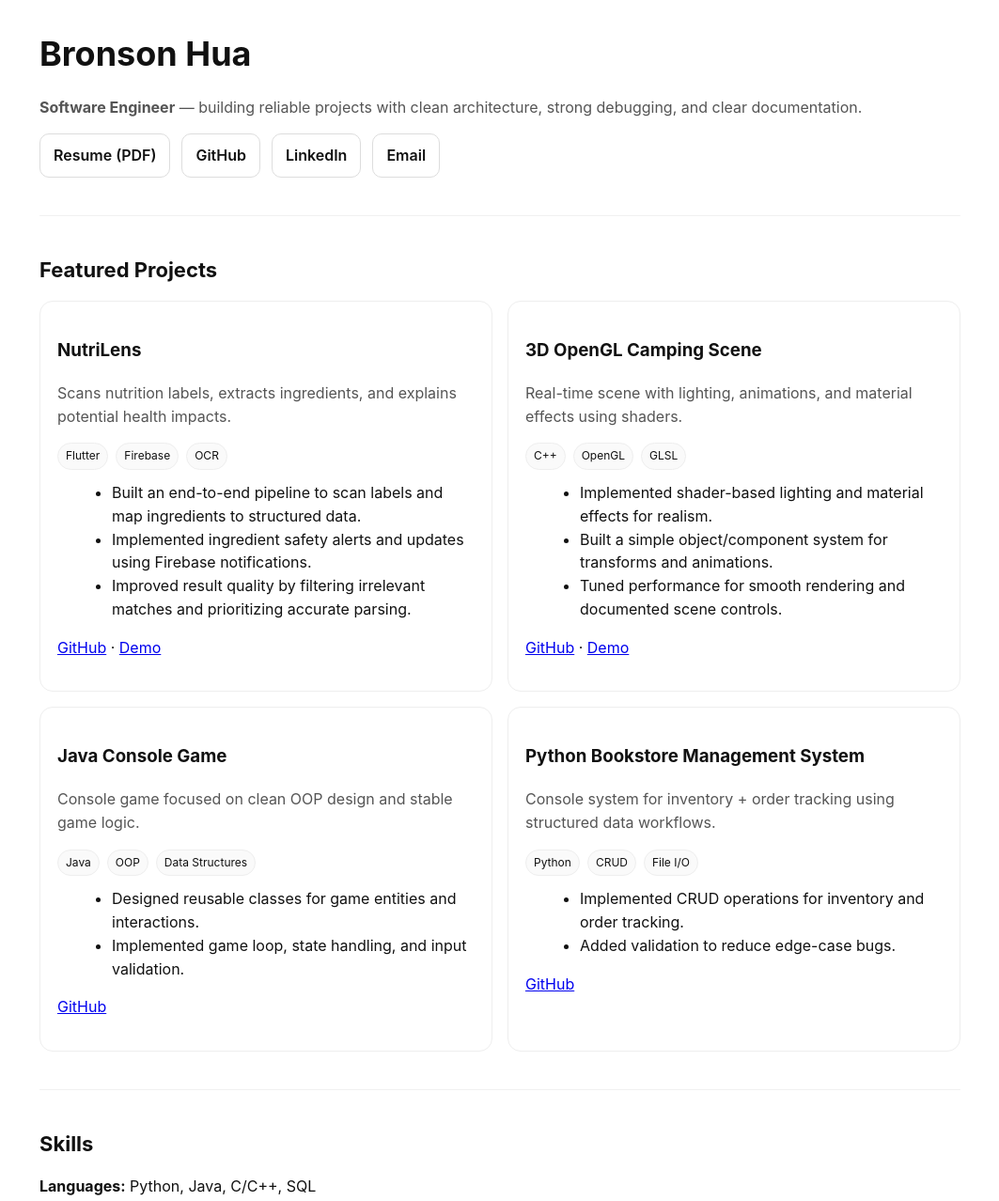
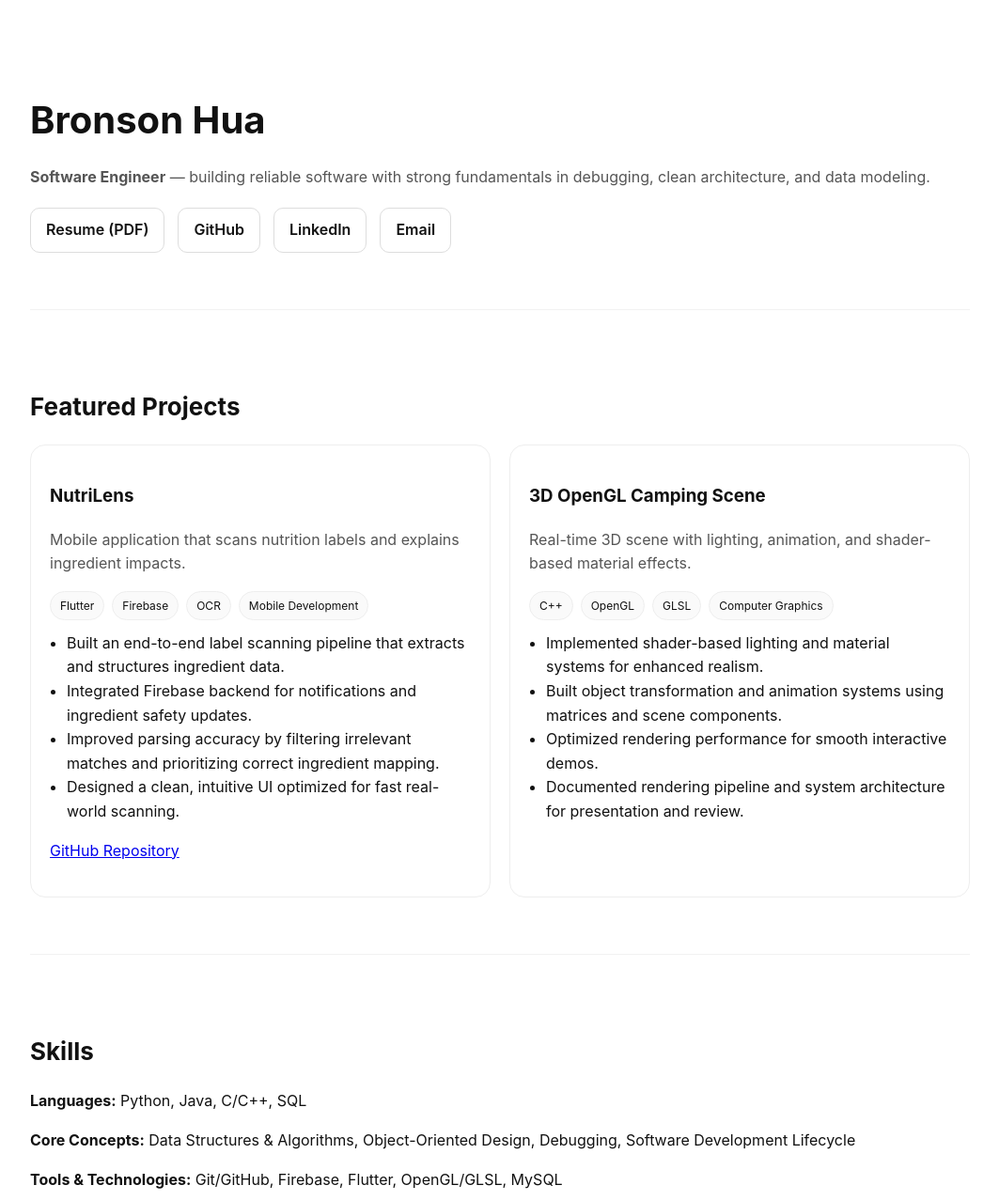
Before and after one commit to BronsonHua1/bronsonhua, a plain HTML site: page index.html in a window 1280 px wide. Shown: the part 92-1370 px from the top of the page at 94% size, without its empty margins (108-1171 px from the left). Drawn offline with Linux system fonts and the light colour scheme.

Commit message:
Refactor index.html for improved layout and styling
Updated layout and styling of the webpage, including adjustments to padding, margins, and font sizes. Enhanced the navigation and project sections for better user experience.

```diff
--- a/index.html
+++ b/index.html
@@ -5,31 +5,32 @@
   <meta name="viewport" content="width=device-width, initial-scale=1" />
   <title>Bronson Hua | Software Engineer</title>
   <style>
-    :root { --max: 980px; }
+    :root { --max: 1000px; }
     body { margin:0; font-family: -apple-system, BlinkMacSystemFont, "Segoe UI", Roboto, Arial;
-           line-height:1.55; color:#111; background:#fff; }
+           line-height:1.6; color:#111; background:#fff; }
     header { position:sticky; top:0; background:#fff; border-bottom:1px solid #eee; }
-    nav { max-width: var(--max); margin:0 auto; padding:12px 16px; display:flex; gap:16px; flex-wrap:wrap; }
+    nav { max-width: var(--max); margin:0 auto; padding:14px 20px; display:flex; gap:20px; }
     nav a { text-decoration:none; color:#111; font-weight:600; }
     nav a:hover { text-decoration:underline; }
-    main { max-width: var(--max); margin:0 auto; padding:32px 16px 60px; }
-    section { padding:40px 0; border-bottom:1px solid #f1f1f1; }
-    h1 { font-size:36px; margin:0 0 8px; }
-    h2 { font-size:22px; margin:0 0 16px; }
+    main { max-width: var(--max); margin:0 auto; padding:40px 20px 60px; }
+    section { padding:60px 0; border-bottom:1px solid #f2f2f2; }
+    h1 { font-size:40px; margin-bottom:10px; }
+    h2 { font-size:26px; margin-bottom:20px; }
     .muted { color:#555; }
-    .btns { display:flex; gap:12px; flex-wrap:wrap; margin-top:16px; }
-    .btn { border:1px solid #ddd; padding:10px 14px; border-radius:10px; text-decoration:none; color:#111; font-weight:600; }
-    .btn:hover { border-color:#bbb; }
-    .grid { display:grid; grid-template-columns: repeat(12, 1fr); gap:16px; }
-    .card { grid-column: span 12; border:1px solid #eee; border-radius:14px; padding:18px; }
+    .btns { display:flex; gap:14px; flex-wrap:wrap; margin-top:20px; }
+    .btn { border:1px solid #ddd; padding:10px 16px; border-radius:10px; text-decoration:none; color:#111; font-weight:600; }
+    .btn:hover { border-color:#aaa; }
+    .grid { display:grid; grid-template-columns: repeat(12, 1fr); gap:20px; }
+    .card { grid-column: span 12; border:1px solid #eee; border-radius:16px; padding:20px; }
     @media (min-width: 900px) { .card { grid-column: span 6; } }
     .tags { display:flex; gap:8px; flex-wrap:wrap; margin:10px 0 12px; }
-    .tag { font-size:12px; padding:4px 8px; border:1px solid #eee; border-radius:999px; background:#fafafa; }
-    ul { margin:10px 0 0 18px; }
-    footer { max-width: var(--max); margin:0 auto; padding:24px 16px; color:#666; }
+    .tag { font-size:12px; padding:5px 10px; border:1px solid #eee; border-radius:999px; background:#fafafa; }
+    ul { margin-top:10px; padding-left:18px; }
+    footer { max-width: var(--max); margin:0 auto; padding:24px 20px; color:#666; }
   </style>
 </head>
 <body>
+
 <header>
   <nav>
     <a href="#projects">Projects</a>
@@ -40,80 +41,68 @@
 </header>
 
 <main>
+
 <section id="home">
   <h1>Bronson Hua</h1>
-      <p class="muted"><strong>Software Engineer</strong> — building reliable projects with clean architecture, strong debugging, and clear documentation.</p>
+  <p class="muted"><strong>Software Engineer</strong> — building reliable software with strong fundamentals in debugging, clean architecture, and data modeling.</p>
 
   <div class="btns">
-        <a class="btn" href="YOUR_RESUME_LINK" target="_blank" rel="noreferrer">Resume (PDF)</a>
-        <a class="btn" href="YOUR_GITHUB_LINK" target="_blank" rel="noreferrer">GitHub</a>
-        <a class="btn" href="YOUR_LINKEDIN_LINK" target="_blank" rel="noreferrer">LinkedIn</a>
-        <a class="btn" href="mailto:YOUR_EMAIL">Email</a>
+    <a class="btn" href="BronsonHuaResume.pdf" target="_blank">Resume (PDF)</a>
+    <a class="btn" href="https://github.com/BronsonHua1" target="_blank">GitHub</a>
+    <a class="btn" href="https://www.linkedin.com/in/bronson-hua" target="_blank">LinkedIn</a>
+    <a class="btn" href="mailto:bronsonhua741@gmail.com">Email</a>
   </div>
 </section>
 
 <section id="projects">
   <h2>Featured Projects</h2>
+
   <div class="grid">
 
     <div class="card">
       <h3>NutriLens</h3>
-          <p class="muted">Scans nutrition labels, extracts ingredients, and explains potential health impacts.</p>
+      <p class="muted">Mobile application that scans nutrition labels and explains ingredient impacts.</p>
+
       <div class="tags">
-            <span class="tag">Flutter</span><span class="tag">Firebase</span><span class="tag">OCR</span>
+        <span class="tag">Flutter</span>
+        <span class="tag">Firebase</span>
+        <span class="tag">OCR</span>
+        <span class="tag">Mobile Development</span>
       </div>
+
       <ul>
-            <li>Built an end-to-end pipeline to scan labels and map ingredients to structured data.</li>
-            <li>Implemented ingredient safety alerts and updates using Firebase notifications.</li>
-            <li>Improved result quality by filtering irrelevant matches and prioritizing accurate parsing.</li>
+        <li>Built an end-to-end label scanning pipeline that extracts and structures ingredient data.</li>
+        <li>Integrated Firebase backend for notifications and ingredient safety updates.</li>
+        <li>Improved parsing accuracy by filtering irrelevant matches and prioritizing correct ingredient mapping.</li>
+        <li>Designed a clean, intuitive UI optimized for fast real-world scanning.</li>
       </ul>
+
       <p>
-            <a href="YOUR_GITHUB_PROJECT_LINK" target="_blank" rel="noreferrer">GitHub</a> ·
-            <a href="YOUR_DEMO_LINK" target="_blank" rel="noreferrer">Demo</a>
+        <a href="https://github.com/BronsonHua1/NutriLens" target="_blank">GitHub Repository</a>
       </p>
     </div>
 
     <div class="card">
       <h3>3D OpenGL Camping Scene</h3>
-          <p class="muted">Real-time scene with lighting, animations, and material effects using shaders.</p>
+      <p class="muted">Real-time 3D scene with lighting, animation, and shader-based material effects.</p>
+
       <div class="tags">
-            <span class="tag">C++</span><span class="tag">OpenGL</span><span class="tag">GLSL</span>
-          </div>
-          <ul>
-            <li>Implemented shader-based lighting and material effects for realism.</li>
-            <li>Built a simple object/component system for transforms and animations.</li>
-            <li>Tuned performance for smooth rendering and documented scene controls.</li>
-          </ul>
-          <p>
-            <a href="YOUR_GITHUB_PROJECT_LINK_2" target="_blank" rel="noreferrer">GitHub</a> ·
-            <a href="YOUR_DEMO_LINK_2" target="_blank" rel="noreferrer">Demo</a>
-          </p>
+        <span class="tag">C++</span>
+        <span class="tag">OpenGL</span>
+        <span class="tag">GLSL</span>
+        <span class="tag">Computer Graphics</span>
       </div>
 
-        <div class="card">
-          <h3>Java Console Game</h3>
-          <p class="muted">Console game focused on clean OOP design and stable game logic.</p>
-          <div class="tags">
-            <span class="tag">Java</span><span class="tag">OOP</span><span class="tag">Data Structures</span>
-          </div>
       <ul>
-            <li>Designed reusable classes for game entities and interactions.</li>
-            <li>Implemented game loop, state handling, and input validation.</li>
+        <li>Implemented shader-based lighting and material systems for enhanced realism.</li>
+        <li>Built object transformation and animation systems using matrices and scene components.</li>
+        <li>Optimized rendering performance for smooth interactive demos.</li>
+        <li>Documented rendering pipeline and system architecture for presentation and review.</li>
       </ul>
-          <p><a href="YOUR_GITHUB_PROJECT_LINK_3" target="_blank" rel="noreferrer">GitHub</a></p>
-        </div>
 
-        <div class="card">
-          <h3>Python Bookstore Management System</h3>
-          <p class="muted">Console system for inventory + order tracking using structured data workflows.</p>
-          <div class="tags">
-            <span class="tag">Python</span><span class="tag">CRUD</span><span class="tag">File I/O</span>
-          </div>
-          <ul>
-            <li>Implemented CRUD operations for inventory and order tracking.</li>
-            <li>Added validation to reduce edge-case bugs.</li>
-          </ul>
-          <p><a href="YOUR_GITHUB_PROJECT_LINK_4" target="_blank" rel="noreferrer">GitHub</a></p>
+      <p>
+        <!-- Add GitHub link here when ready -->
+      </p>
     </div>
 
   </div>
@@ -121,30 +110,39 @@
 
 <section id="skills">
   <h2>Skills</h2>
+
   <p><strong>Languages:</strong> Python, Java, C/C++, SQL</p>
-      <p><strong>Core:</strong> Data Structures & Algorithms, OOP, Debugging, Testing mindset, Documentation</p>
-      <p><strong>Tools/Tech:</strong> Git/GitHub, Firebase, Flutter, OpenGL/GLSL, MySQL</p>
+  <p><strong>Core Concepts:</strong> Data Structures & Algorithms, Object-Oriented Design, Debugging, Software Development Lifecycle</p>
+  <p><strong>Tools & Technologies:</strong> Git/GitHub, Firebase, Flutter, OpenGL/GLSL, MySQL</p>
+
 </section>
 
 <section id="about">
   <h2>About</h2>
+
   <p>
-        I’m a CS graduate based in Westminster, CA, focused on building reliable software with strong fundamentals in debugging,
-        data modeling, and clean architecture. I enjoy owning features end-to-end and improving performance and maintainability.
+    I am a Computer Science graduate based in Westminster, CA, with a strong foundation in software engineering principles.
+    I enjoy building systems end-to-end — from data modeling and backend integration to user-facing interfaces — with an emphasis
+    on maintainability, correctness, and performance.
   </p>
+
 </section>
 
 <section id="contact">
   <h2>Contact</h2>
-      <p>Email: <a href="mailto:YOUR_EMAIL">YOUR_EMAIL</a></p>
-      <p>GitHub: <a href="YOUR_GITHUB_LINK" target="_blank" rel="noreferrer">YOUR_GITHUB_LINK</a></p>
-      <p>LinkedIn: <a href="YOUR_LINKEDIN_LINK" target="_blank" rel="noreferrer">YOUR_LINKEDIN_LINK</a></p>
+
+  <p>Email: <a href="mailto:bronsonhua741@gmail.com">bronsonhua741@gmail.com</a></p>
+  <p>GitHub: <a href="https://github.com/BronsonHua1" target="_blank">github.com/BronsonHua1</a></p>
+  <p>LinkedIn: <a href="https://www.linkedin.com/in/bronson-hua" target="_blank">linkedin.com/in/bronson-hua</a></p>
+
 </section>
+
 </main>
 
 <footer>
   © <span id="y"></span> Bronson Hua
   <script>document.getElementById("y").textContent = new Date().getFullYear();</script>
 </footer>
+
 </body>
 </html>
```
Lines whose indentation alone changed are shown as unchanged.
